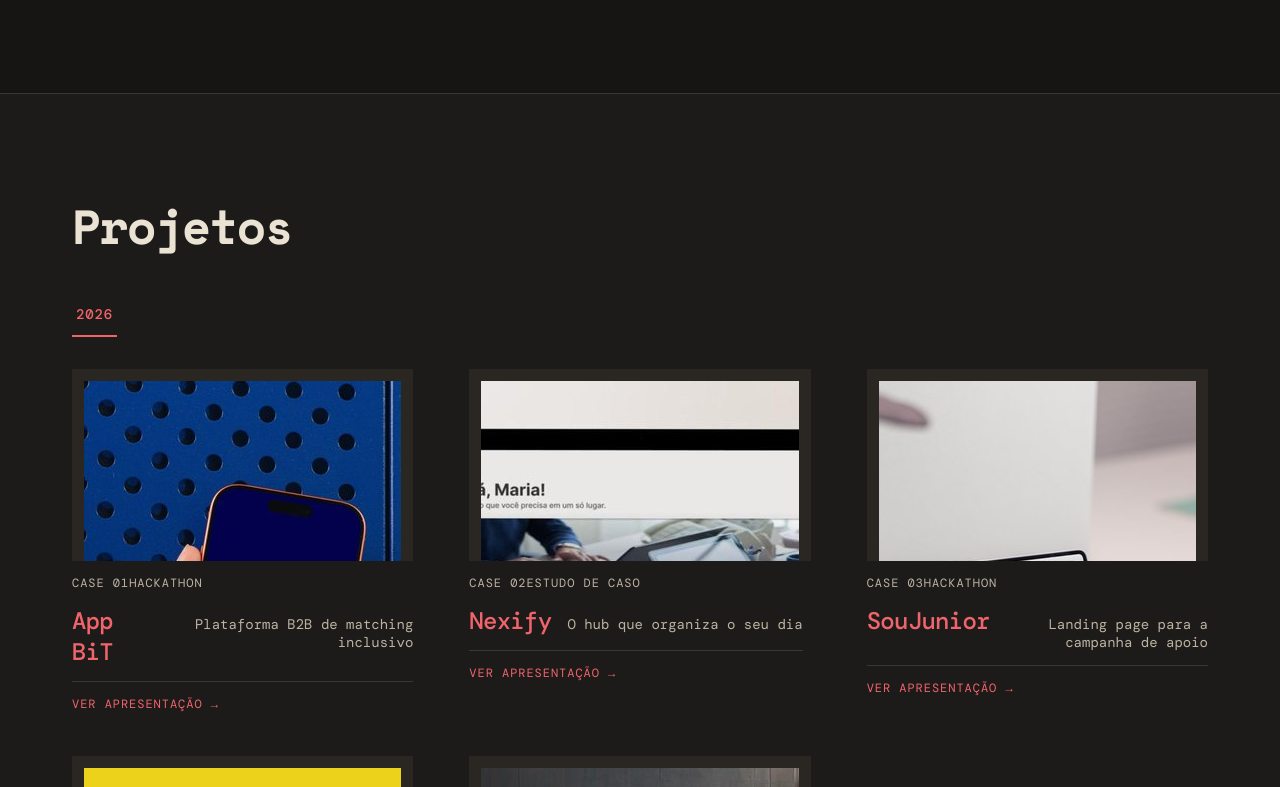
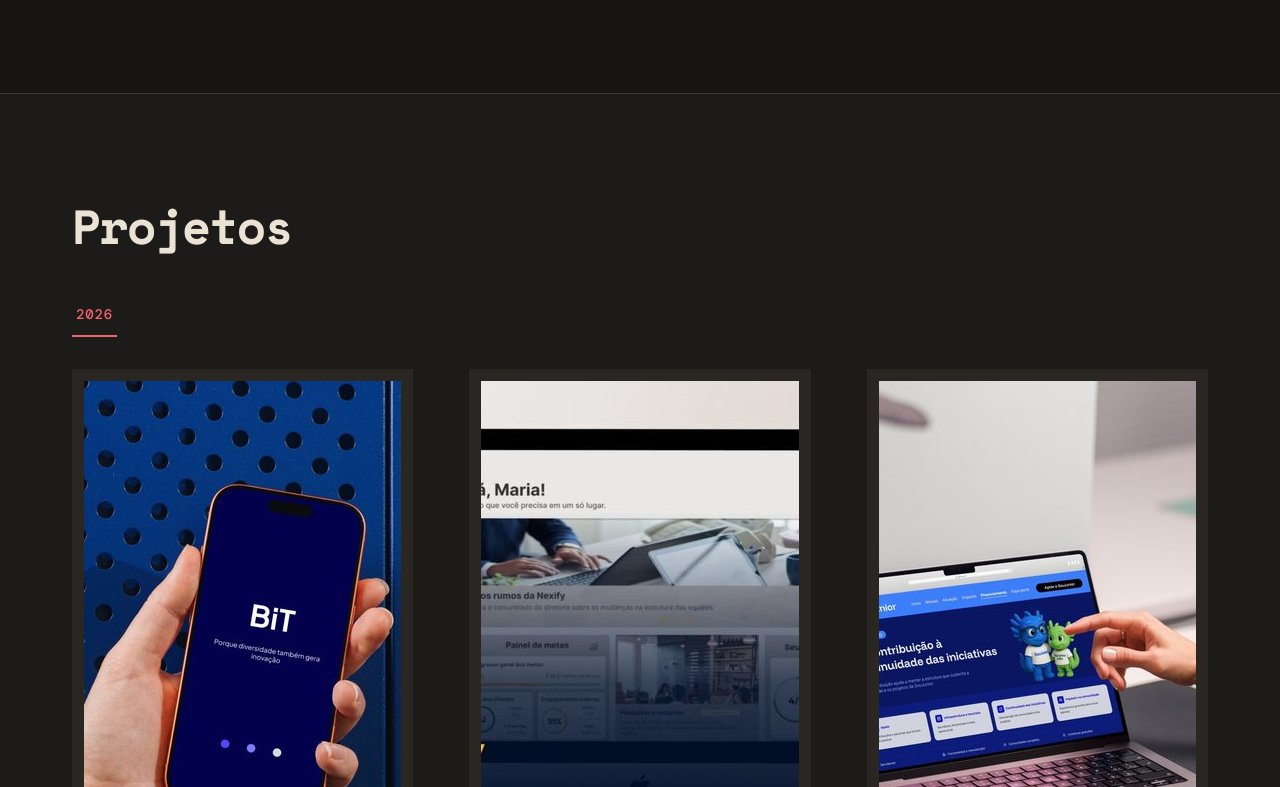
Before and after one commit to ifdoliveira/ifdoliveira.github.io, a plain HTML site: page index.html in a window 1280 px wide. Shown: the part 2013-2800 px from the top of the page. Drawn offline with nearby package versions, Linux system fonts and the light colour scheme; a web font is replaced by a local one.

Commit message:
Update style.css

```diff
--- a/assets/css/style.css
+++ b/assets/css/style.css
@@ -124,7 +124,7 @@ section[id] { scroll-margin-top: 88px; }
     object-position: center;
     filter: none;
 }
-.card .frame { padding: 12px; aspect-ratio: 16 / 9; overflow: hidden; }
+.card .frame { padding: 12px; }
 .card-meta { display: flex; justify-content: space-between; color: var(--mute); }
 .card-title { display: flex; justify-content: space-between; align-items: baseline; gap: 16px; border-bottom: 1px solid var(--line); padding-bottom: 14px; }
 .card-name { font-size: 24px; font-weight: 500; letter-spacing: -.03em; color: var(--acc); }
```
